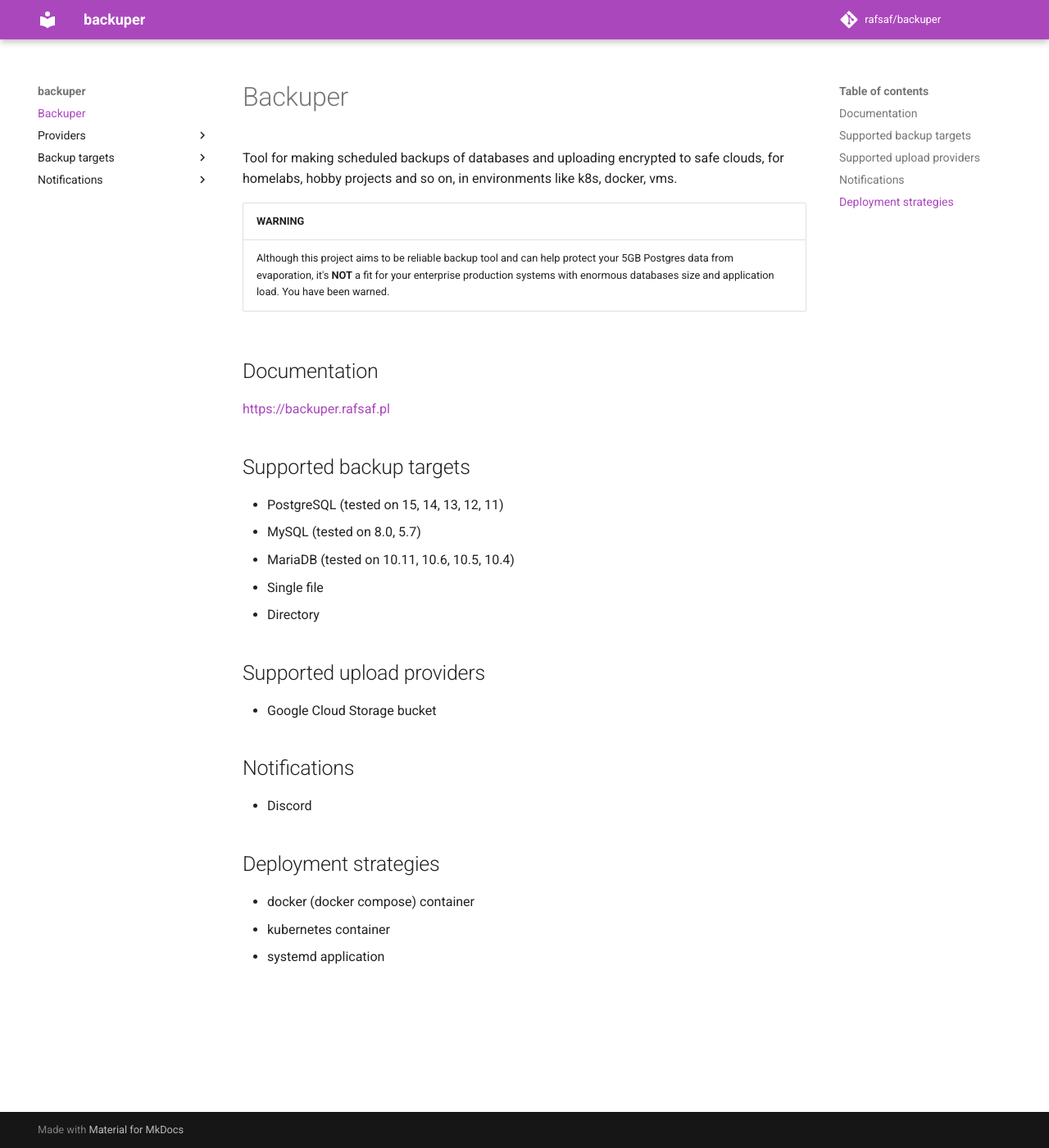
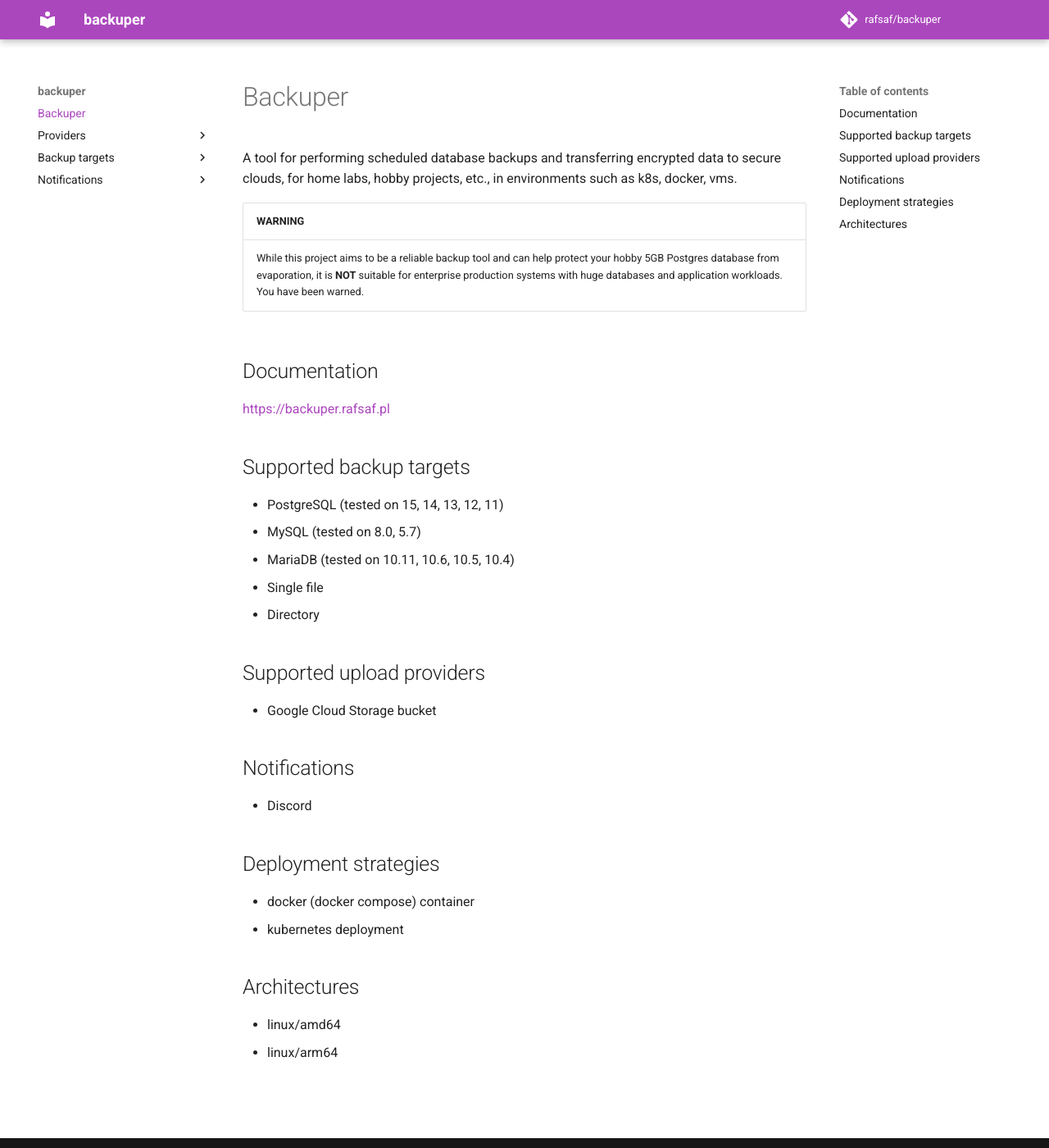
Before and after one commit to rafsaf/ogion, an MkDocs documentation site: the page built from docs/index.md, in a window 1280 px wide and 1400 px high. Shown: the whole window at 82% size. Built offline with MkDocs 1.6.1 and Material for MkDocs 9.7.7, drawn with Linux system fonts in a browser that asks for light colours; comment, search, counter and statistics services are not loaded.

Commit message:
Update readme and index.md

```diff
--- a/.pre-commit-config.yaml
+++ b/.pre-commit-config.yaml
@@ -57,8 +57,9 @@
         args:
           ["--with", "dev", "-o", "requirements-dev.txt", "--without-hashes"]
   - repo: https://github.com/rafsaf/pyproject-tag-check
-    rev: "0.3.1"
+    rev: "1.0.0"
     hooks:
       - id: pyproject-tag-check
+        always_run: true
         args:
           - https://github.com/rafsaf/backuper
--- a/docs/index.md
+++ b/docs/index.md
@@ -1,10 +1,10 @@
 # Backuper
 
-Tool for making scheduled backups of databases and uploading encrypted to safe clouds, for homelabs, hobby projects and so on, in environments like k8s, docker, vms.
+A tool for performing scheduled database backups and transferring encrypted data to secure clouds, for home labs, hobby projects, etc., in environments such as k8s, docker, vms.
 
-| WARNING                                                                                                                                                                                                                                                |
-| :----------------------------------------------------------------------------------------------------------------------------------------------------------------------------------------------------------------------------------------------------- |
-| Although this project aims to be reliable backup tool and can help protect your 5GB Postgres data from evaporation, it's **NOT** a fit for your enterprise production systems with enormous databases size and application load. You have been warned. |
+| WARNING                                                                                                                                                                                                                                                    |
+| :--------------------------------------------------------------------------------------------------------------------------------------------------------------------------------------------------------------------------------------------------------- |
+| While this project aims to be a reliable backup tool and can help protect your hobby 5GB Postgres database from evaporation, it is **NOT** suitable for enterprise production systems with huge databases and application workloads. You have been warned. |
 
 ## Documentation
 [https://backuper.rafsaf.pl](https://backuper.rafsaf.pl)
@@ -28,8 +28,12 @@
 ## Deployment strategies
 
 - docker (docker compose) container
-- kubernetes container
-- systemd application
+- kubernetes deployment
+
+## Architectures
+
+- linux/amd64
+- linux/arm64
 
 <br>
 <br>
```
Also changed, not shown: README.md (+10 -6 lines), pyproject.toml (+9 -9 lines).
